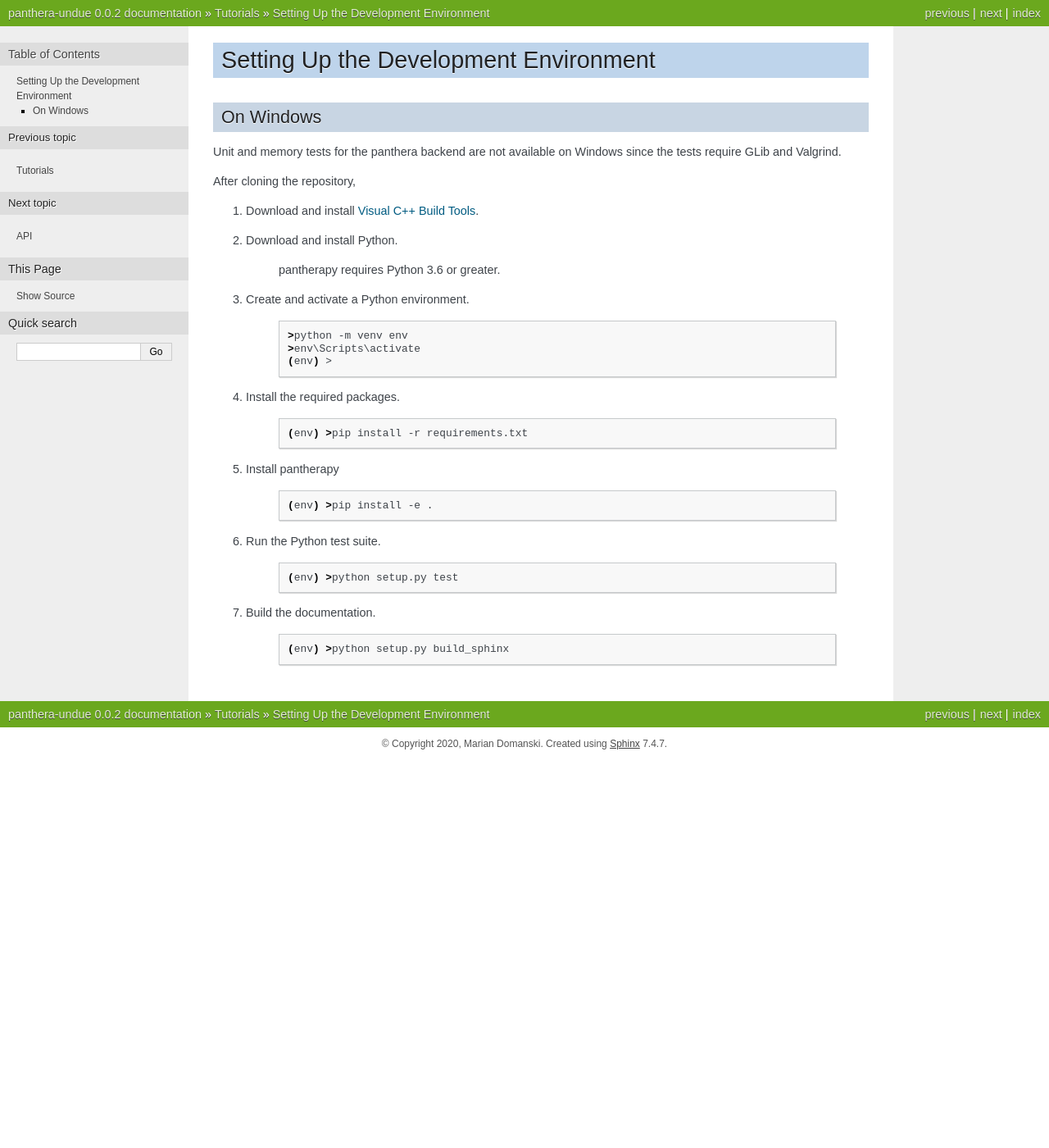
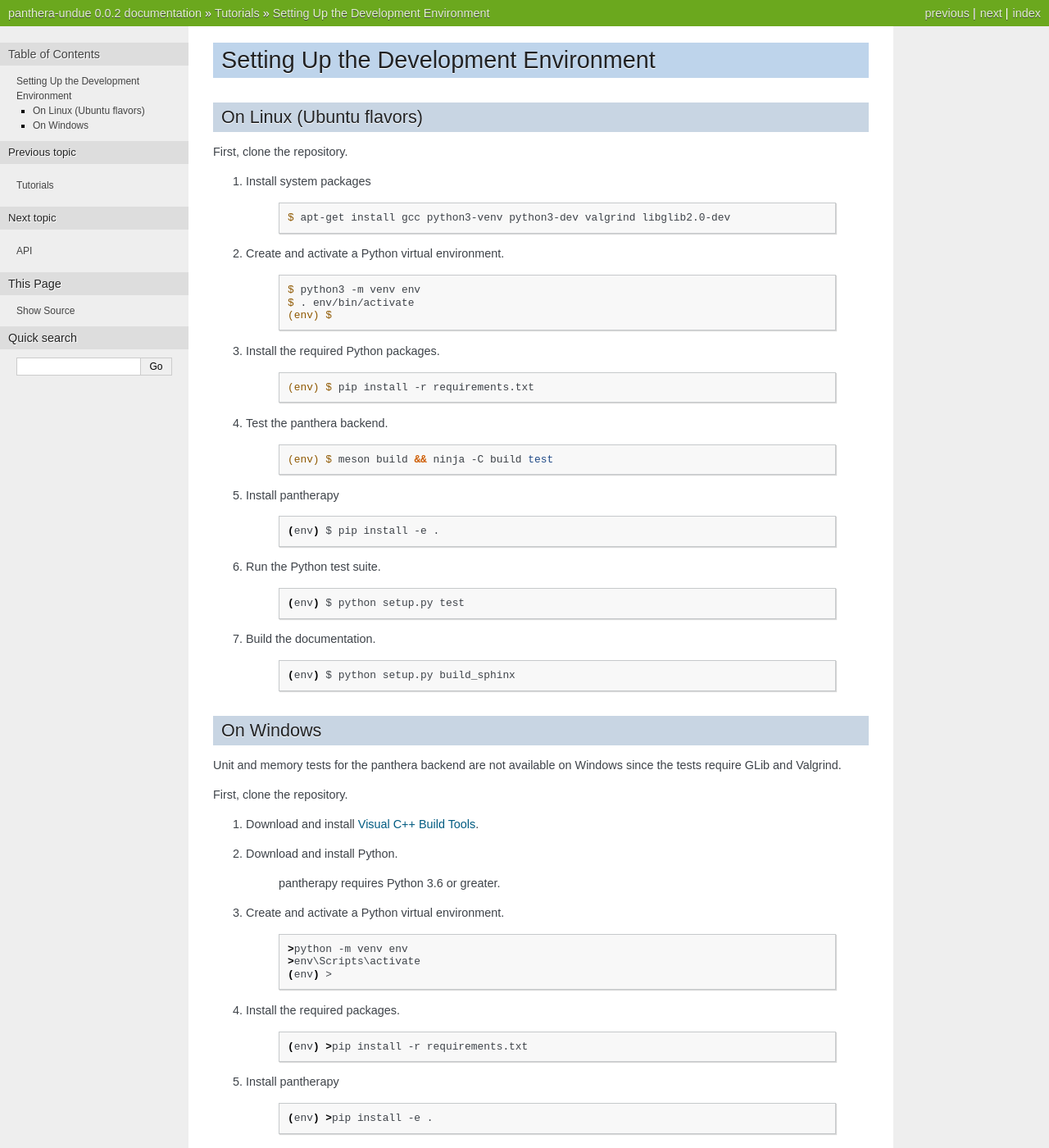
Before and after one commit to mmdski/panthera-undue, a Sphinx documentation site: the page built from docs/tutorial/dev_env.rst, in a window 1280 px wide and 1400 px high. Shown: the whole window at 82% size. Built offline with Sphinx 7.4.7, drawn with Linux system fonts in a browser that asks for light colours.

Commit message:
add linux setup tutorial

```diff
--- a/docs/tutorial/dev_env.rst
+++ b/docs/tutorial/dev_env.rst
@@ -1,5 +1,61 @@
 Setting Up the Development Environment
 ======================================
+
+On Linux (Ubuntu flavors)
+-------------------------
+
+First, clone the repository.
+
+
+1. Install system packages
+
+    .. code-block:: console
+
+        $ apt-get install gcc python3-venv python3-dev valgrind libglib2.0-dev
+
+
+2. Create and activate a Python virtual environment.
+
+    .. code-block:: console
+
+        $ python3 -m venv env
+        $ . env/bin/activate
+        (env) $
+
+
+3. Install the required Python packages.
+
+    .. code-block:: console
+
+        (env) $ pip install -r requirements.txt
+
+
+4. Test the panthera backend.
+
+    .. code-block:: console
+
+        (env) $ meson build && ninja -C build test
+
+
+5. Install pantherapy
+
+    .. code-block:: batch
+
+        (env) $ pip install -e .
+
+
+6. Run the Python test suite.
+
+    .. code-block:: batch
+
+        (env) $ python setup.py test
+
+
+7. Build the documentation.
+
+    .. code-block:: batch
+
+        (env) $ python setup.py build_sphinx
 
 On Windows
 ----------
@@ -7,7 +63,8 @@ On Windows
 Unit and memory tests for the panthera backend are not available on Windows
 since the tests require GLib and Valgrind.
 
-After cloning the repository,
+First, clone the repository.
+
 
 1. Download and install `Visual C++ Build Tools <https://visualstudio.microsoft.com/visual-cpp-build-tools/>`_.
 
@@ -17,7 +74,7 @@ After cloning the repository,
     pantherapy requires Python 3.6 or greater.
 
 
-3. Create and activate a Python environment.
+3. Create and activate a Python virtual environment.
 
     .. code-block:: batch
 
@@ -31,6 +88,7 @@ After cloning the repository,
     .. code-block:: batch
 
         (env) >pip install -r requirements.txt
+
 
 5. Install pantherapy
 
```
